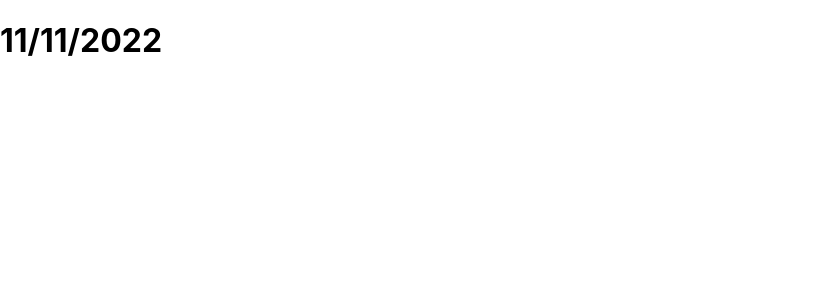
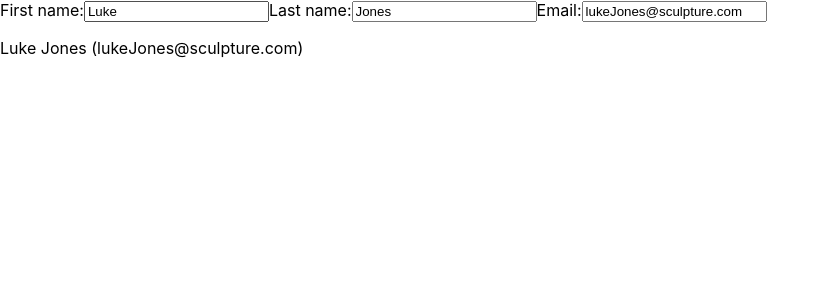
Before and after one commit to mandarliev/customizing-example, a React (Create React App) app: page / in a window 1280 px wide. Shown: the top 300 px of the page, without its empty margins (0-829 px from the left). Built offline with nearby package versions, Linux system fonts and the light colour scheme.

Commit message:
Added testing stuff to the main menu

```diff
--- a/src/App.js
+++ b/src/App.js
@@ -1,11 +1,12 @@
 import './App.css';
-import Child from './Child';
+import React from 'react';
+import RegisterForm from './RegisterForm';
 
 function App() {
-  const data = new Date();
+
   return (
     <div>
-      <Child message={data.toLocaleDateString()}/>
+      <RegisterForm />
     </div>
   );
 }
--- a/src/Child.js
+++ /dev/null
@@ -1,7 +0,0 @@
-function Child(props) {
-    return (
-        <h1>{props.message}</h1>
-    )
-}
-
-export default Child;
--- /dev/null
+++ b/src/RegisterForm.js
@@ -0,0 +1,55 @@
+import { useState } from 'react';
+
+export default function RegisterForm() {
+  const [form, setForm] = useState({
+    firstName: 'Luke',
+    lastName: 'Jones',
+    email: 'lukeJones@sculpture.com',
+  });
+
+  return (
+    <>
+      <label>
+        First name:
+        <input
+          value={form.firstName}
+          onChange={e => {
+            setForm({
+              ...form,
+              firstName: e.target.value
+            });
+          }}
+        />
+      </label>
+      <label>
+        Last name:
+        <input
+          value={form.lastName}
+          onChange={e => {
+            setForm({
+              ...form,
+              lastName: e.target.value
+            });
+          }}
+        />
+      </label>
+      <label>
+        Email:
+        <input
+          value={form.email}
+          onChange={e => {
+            setForm({
+              ...form,
+              email: e.target.value
+            });
+          }}
+        />
+      </label>
+      <p>
+        {form.firstName}{' '}
+        {form.lastName}{' '}
+        ({form.email})
+      </p>
+    </>
+  );
+}
```
